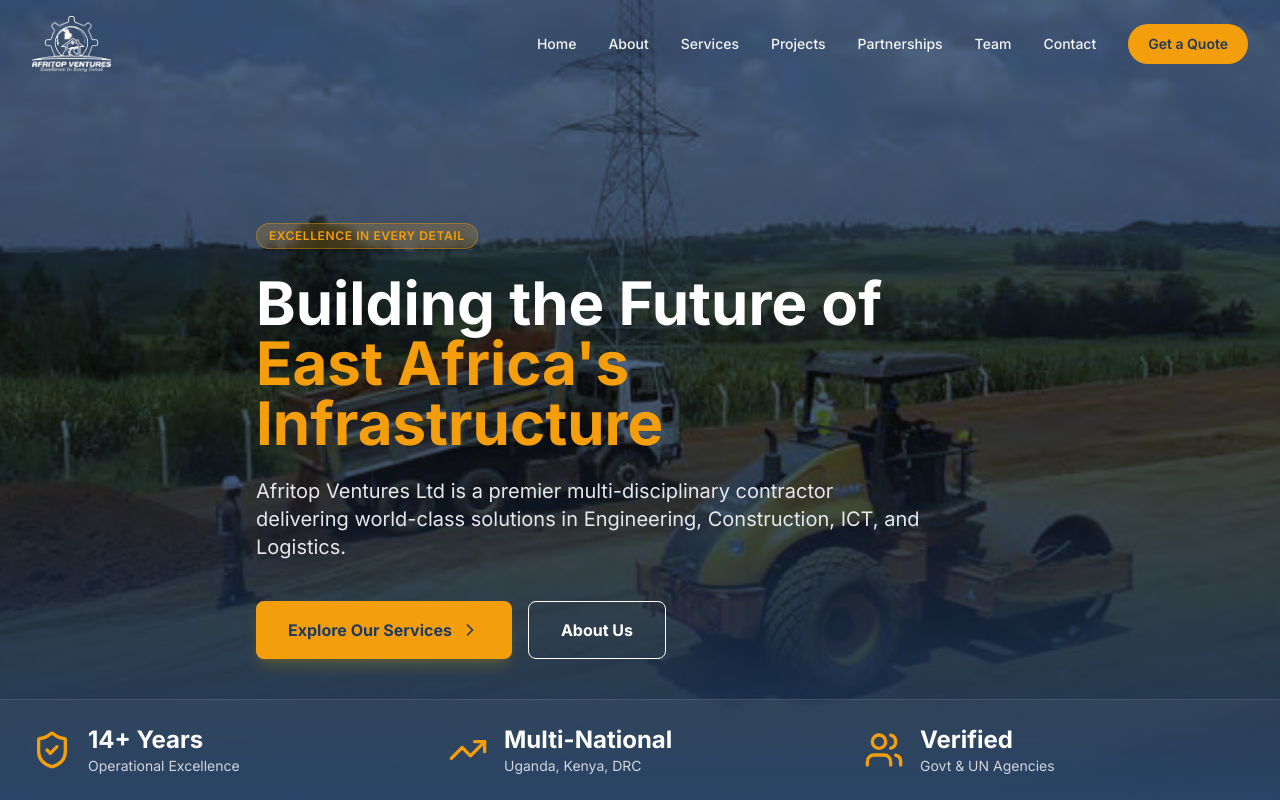
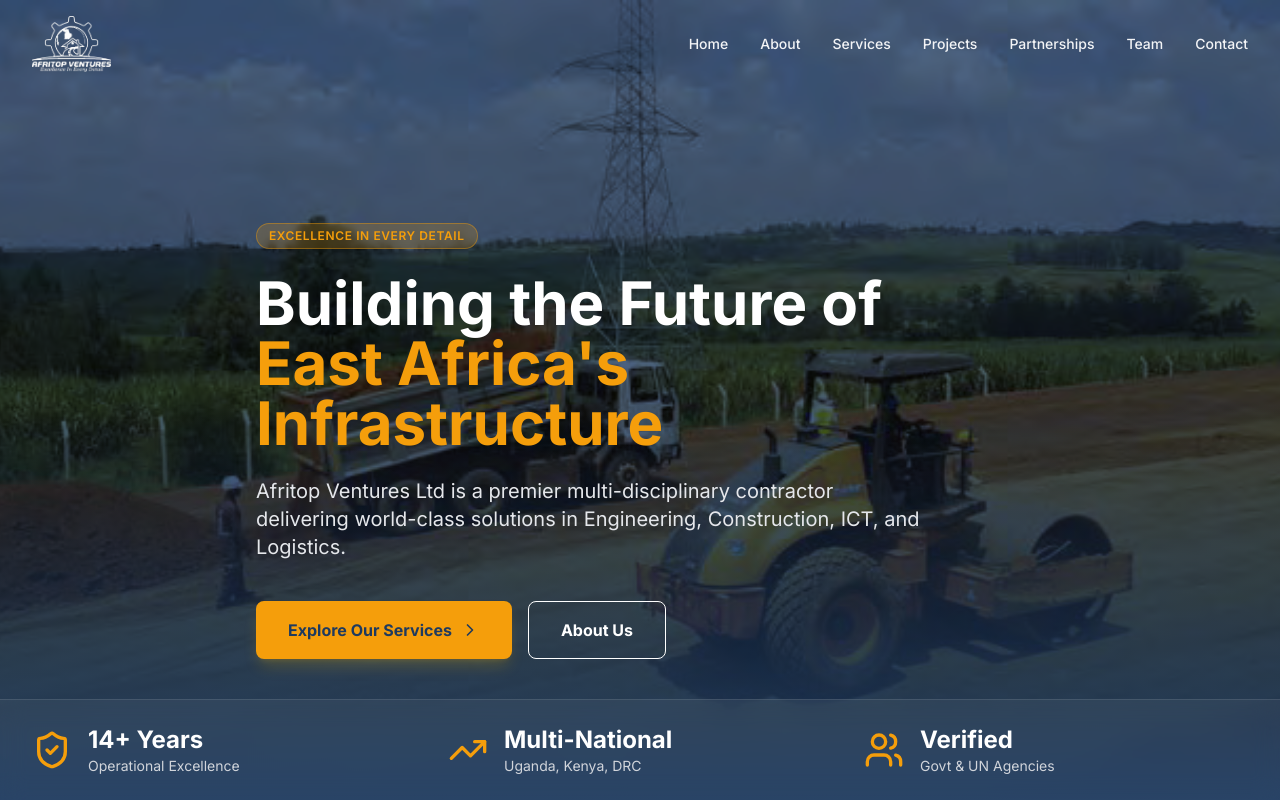
Before and after one commit to rtusiime/afritop-projects-ltd, a React (Vite) app: page / in a window 1280 px wide. Shown: the top 800 px of the page. Built offline with nearby package versions, Linux system fonts and the light colour scheme.

Commit message:
Remove 'Get a Quote' button from navbar
Contact link in nav already scrolls to the contact form for inquiries.

🤖 Generated with [Claude Code](https://claude.com/claude-code)

Co-Authored-By: Claude <noreply@anthropic.com>

```diff
--- a/components/Navbar.tsx
+++ b/components/Navbar.tsx
@@ -86,16 +86,6 @@ export const Navbar: React.FC = () => {
                 </button>
               )
             ))}
-            <button
-              onClick={() => handleNavClick('#contact')}
-              className={`px-5 py-2.5 rounded-full text-sm font-semibold transition-all transform hover:scale-105 ${
-                scrolled || !isHome
-                  ? 'bg-brand-blue text-white hover:bg-brand-blue/90'
-                  : 'bg-brand-gold text-brand-blue hover:bg-yellow-400'
-              }`}
-            >
-              Get a Quote
-            </button>
           </div>
 
           {/* Mobile Menu Button */}
@@ -134,14 +124,6 @@ export const Navbar: React.FC = () => {
                 </button>
               )
             ))}
-            <div className="mt-4 px-3">
-              <button
-                onClick={() => handleNavClick('#contact')}
-                className="block w-full text-center px-5 py-3 rounded-lg font-bold bg-brand-gold text-brand-blue"
-              >
-                Get a Quote
-              </button>
-            </div>
           </div>
         </div>
       )}
```
